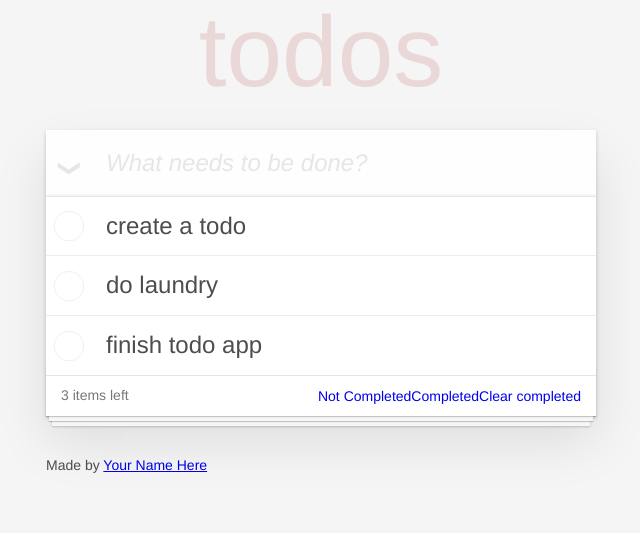
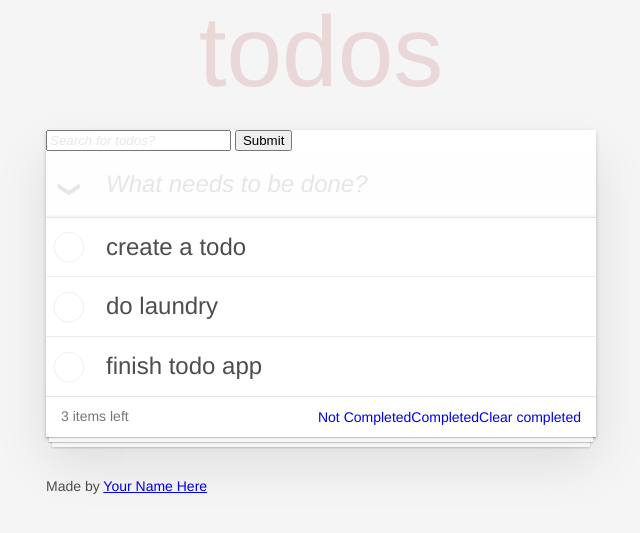
Before and after one commit to chas-academy/04-todo-app-rubensalasamnerchasacademy, a PHP site: page / in a window 1280 px wide. Shown: the top 533 px of the page, without its empty margins (319-959 px from the left). Run offline with PHP 8.4, Linux system fonts and the light colour scheme; data comes from the database, SQL or seed files in the repository; data that the repository does not hold is empty.

Commit message:
add forms in nav view for a search bar and the toggle all method

```diff
--- a/src/Views/partials/nav.php
+++ b/src/Views/partials/nav.php
@@ -1,21 +1,19 @@
 <header class="header">
     <h1>todos</h1>
-    <form id="create-todo" method="post" action="todos">
-      <input name="title" class="new-todo" placeholder="What needs to be done?" autofocus>
+    <form class="view" method="GET" action="/todos/search">
+        <input type="text" name="search" placeholder="Search for todos?">
+        <input type="submit" name="submit" placeholder="submit">
+    </form>
+
+
+    <form id="create-todo" method="post" action="/todos">
+        <input name="title" class="new-todo" placeholder="What needs to be done?" autofocus>
     </form>
 </header>
 
 <section class="main">
     <form class="view" method="POST" action="/todos/toggle-all">
-    <input name="toggle" id="toggle-all" class="toggle-all" type="checkbox"
-    <?php foreach($todos as $todo) {
-        $todo['completed'] === "false" ? 'checked="true"' : "";
-    }  ?>
-
-
-    onChange="submit();"
-
-    >
-    <label for="toggle-all">Mark all as complete</label>
+        <input name="toggle" id="toggle-all" class="toggle-all" type="checkbox" onChange="submit();">
+        <label for="toggle-all">Mark all as complete</label>
     </form>
 </section>
```
